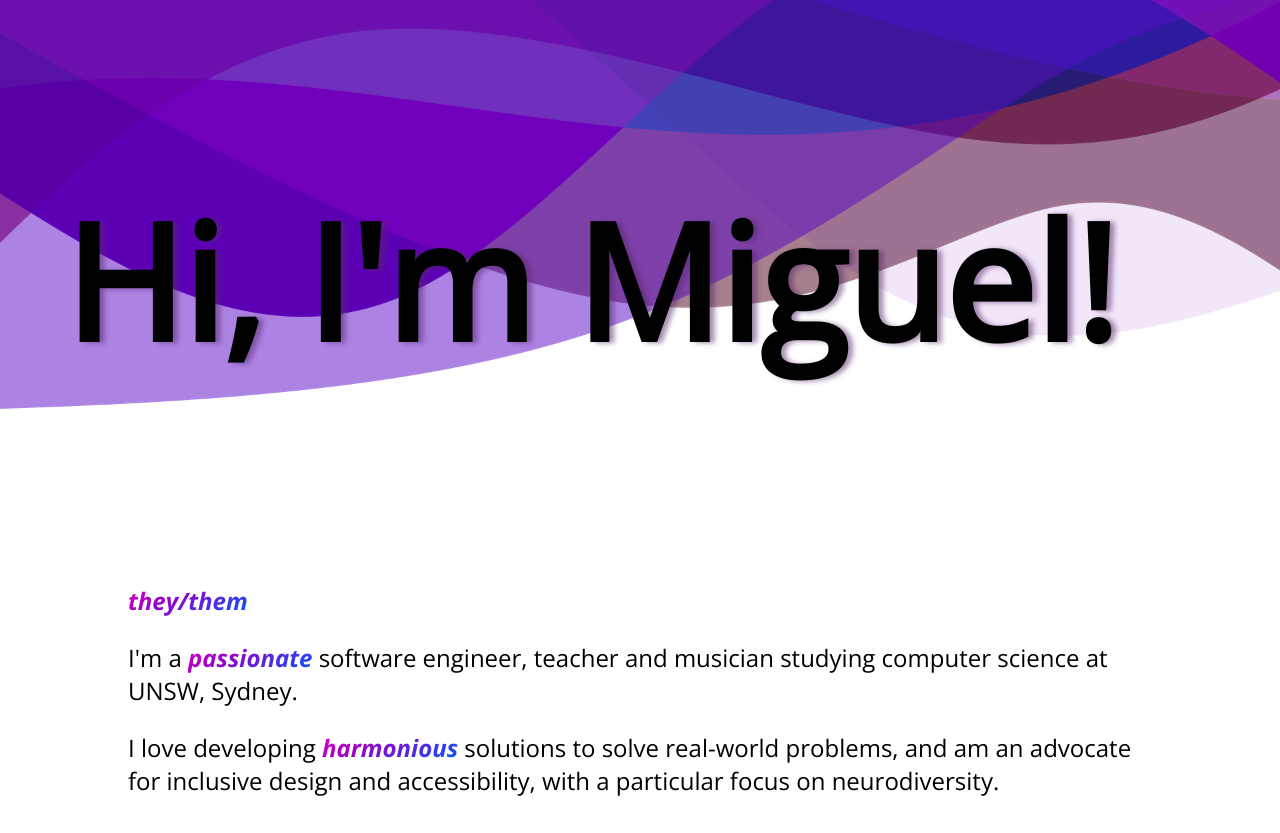
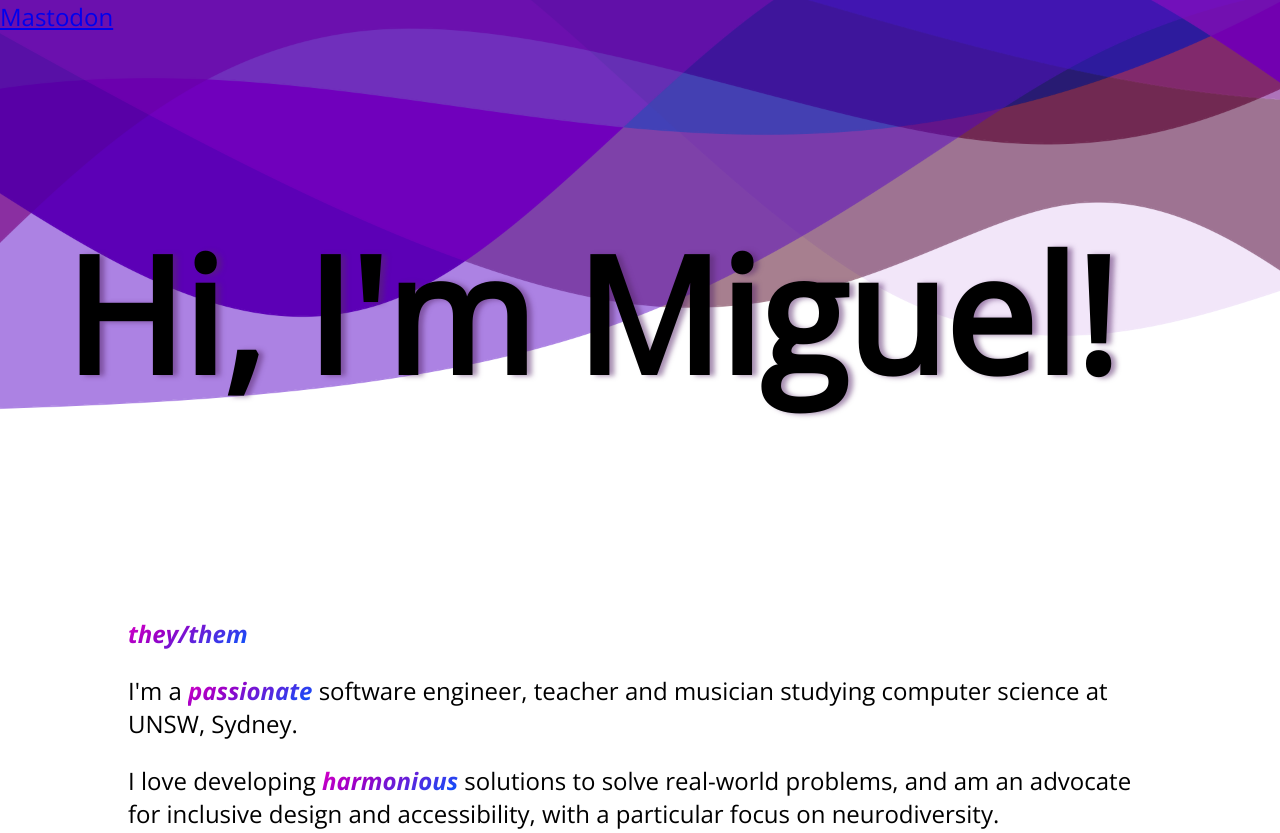
Before and after one commit to MaddyGuthridge/miguelguthridge.com, a plain HTML site: page src/index.html in a window 1280 px wide. Shown: the top 833 px of the page. Drawn offline with nearby package versions, Linux system fonts and the light colour scheme.

Commit message:
Add mastodon verification

```diff
--- a/src/index.html
+++ b/src/index.html
@@ -4,6 +4,9 @@
   <meta charset="UTF-8">
   <meta name="viewport" content="width=device-width, initial-scale=1.0">
   <title>Miguel Guthridge</title>
+
+  <!-- Verification links -->
+  <a rel="me" href="https://tech.lgbt/@MiguelGuthridge">Mastodon</a>
 
   <!-- LineAwesome icon set -->
   <link rel="stylesheet"
```
